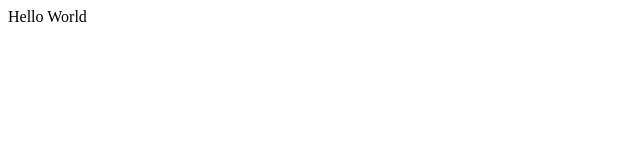
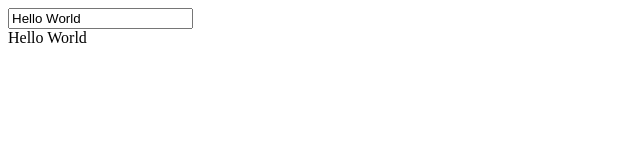
Before and after one commit to iAmNawa/vuejs, a plain HTML site: page index.html in a window 1280 px wide. Shown: the whole page, without its empty margins (0-640 px from the left). Drawn offline with nearby package versions, Linux system fonts and the light colour scheme.

Commit message:
input box automatically updating DOM message

```diff
--- a/index.html
+++ b/index.html
@@ -7,6 +7,7 @@
   <body>
 
       <div id="app">
+        <input v-model="message"><br />
       {{ message }}
       </div>
 
```
